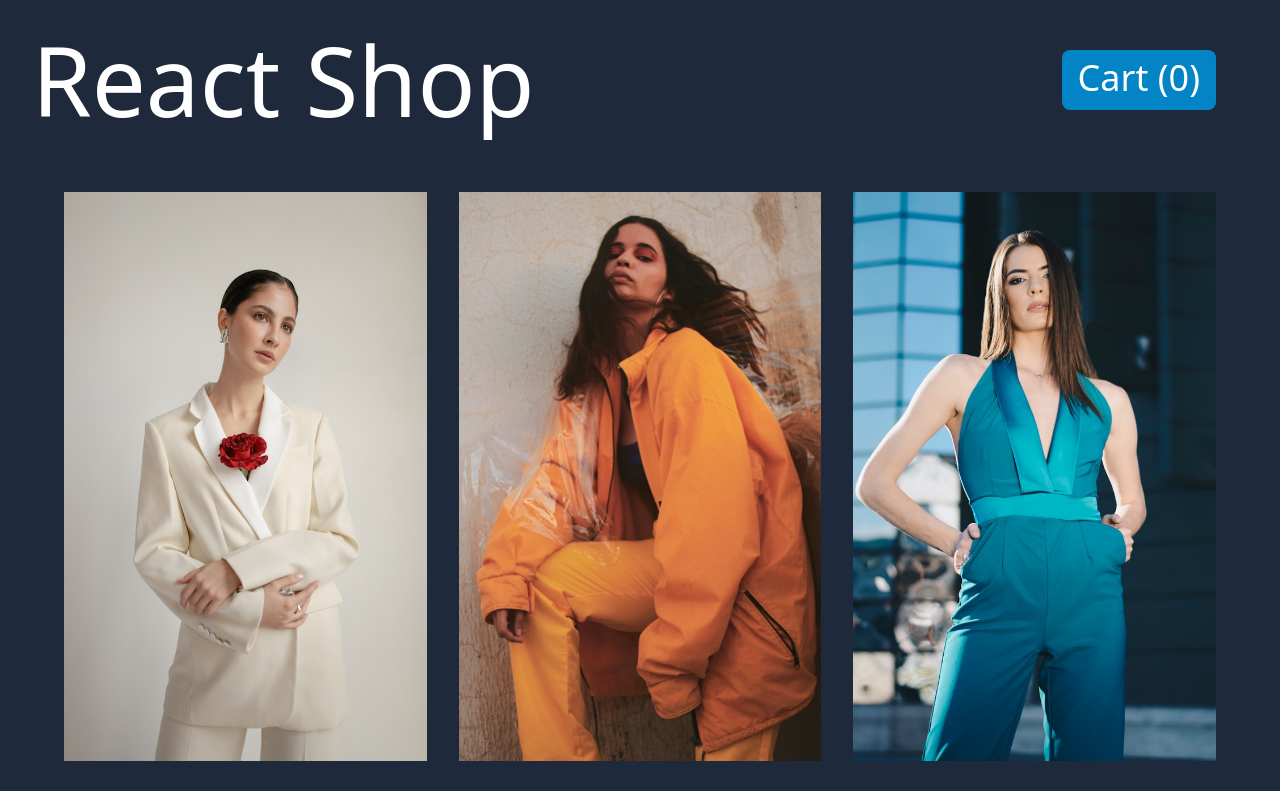
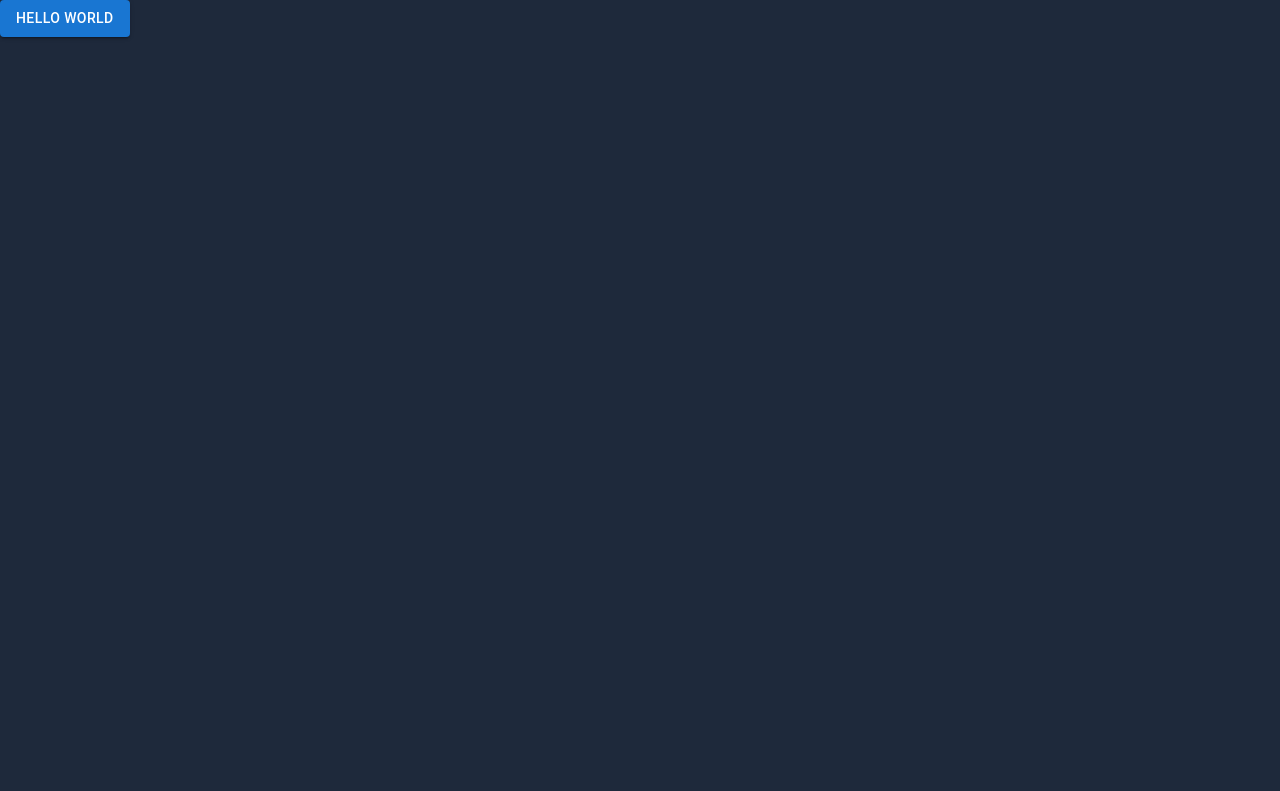
Before and after one commit to Chet4nSingh/INT252-React, a React (Vite) app: page / in a window 1280 px wide. Shown: the top 791 px of the page. Built offline with nearby package versions, Linux system fonts and the light colour scheme.

Commit message:
React + Tailwind CSS

```diff
--- a/package.json
+++ b/package.json
@@ -10,6 +10,9 @@
     "preview": "vite preview"
   },
   "dependencies": {
+    "@emotion/react": "^11.13.3",
+    "@emotion/styled": "^11.13.0",
+    "@mui/material": "^6.0.1",
     "react": "^18.3.1",
     "react-dom": "^18.3.1"
   },
--- a/src/projects/AddToCart/components/Cart.jsx
+++ b/src/projects/AddToCart/components/Cart.jsx
@@ -9,8 +9,12 @@ export default function Cart({ open, onCloseCart }) {
     <Modal open={open} onCloseCart={onCloseCart}>
       <div className="flex justify-between items-start">
         <h1 className="text-4xl mb-8">Your Cart</h1>
-        <button onClick={onCloseCart} className="text-2xl outline-none">X</button>
+        <button onClick={onCloseCart} className="text-2xl outline-none">
+          X
+        </button>
       </div>
+      {items.length === 0 && <p className="text-xl">Your cart is empty</p>}
+      {items.length > 0 && (
         <ul>
           {items.map((item) => (
             <li
@@ -24,6 +28,7 @@ export default function Cart({ open, onCloseCart }) {
             </li>
           ))}
         </ul>
+      )}
       <div className="text-right">
         <button className="my-8 text-lg border px-4 py-2">Checkout</button>
       </div>
--- a/src/projects/AddToCart/components/UI/Modal.jsx
+++ b/src/projects/AddToCart/components/UI/Modal.jsx
@@ -15,6 +15,7 @@ export default function Modal({ open, onCloseCart, children }) {
 
   return (
     <dialog
+      id="modal"
       ref={dialog}
       onClose={onCloseCart}
       className="w-1/2 h-3/5 p-8 z-10 outline-none bg-slate-700 text-white overflow-y-scroll backdrop:bg-black backdrop:bg-opacity-70"
--- /dev/null
+++ b/src/projects/ManagementApp/components/Home.jsx
@@ -0,0 +1,9 @@
+import * as React from 'react';
+import Button from '@mui/material/Button';
+
+export default function ButtonUsage() {
+  return <>
+  <Button variant="contained">Hello world</Button>
+  </>;
+
+}
```
Also changed, not shown: src/App.jsx (+4 -3 lines), 1 other file (tests, documents, lock files or other folders). Lines whose indentation alone changed are shown as unchanged.
